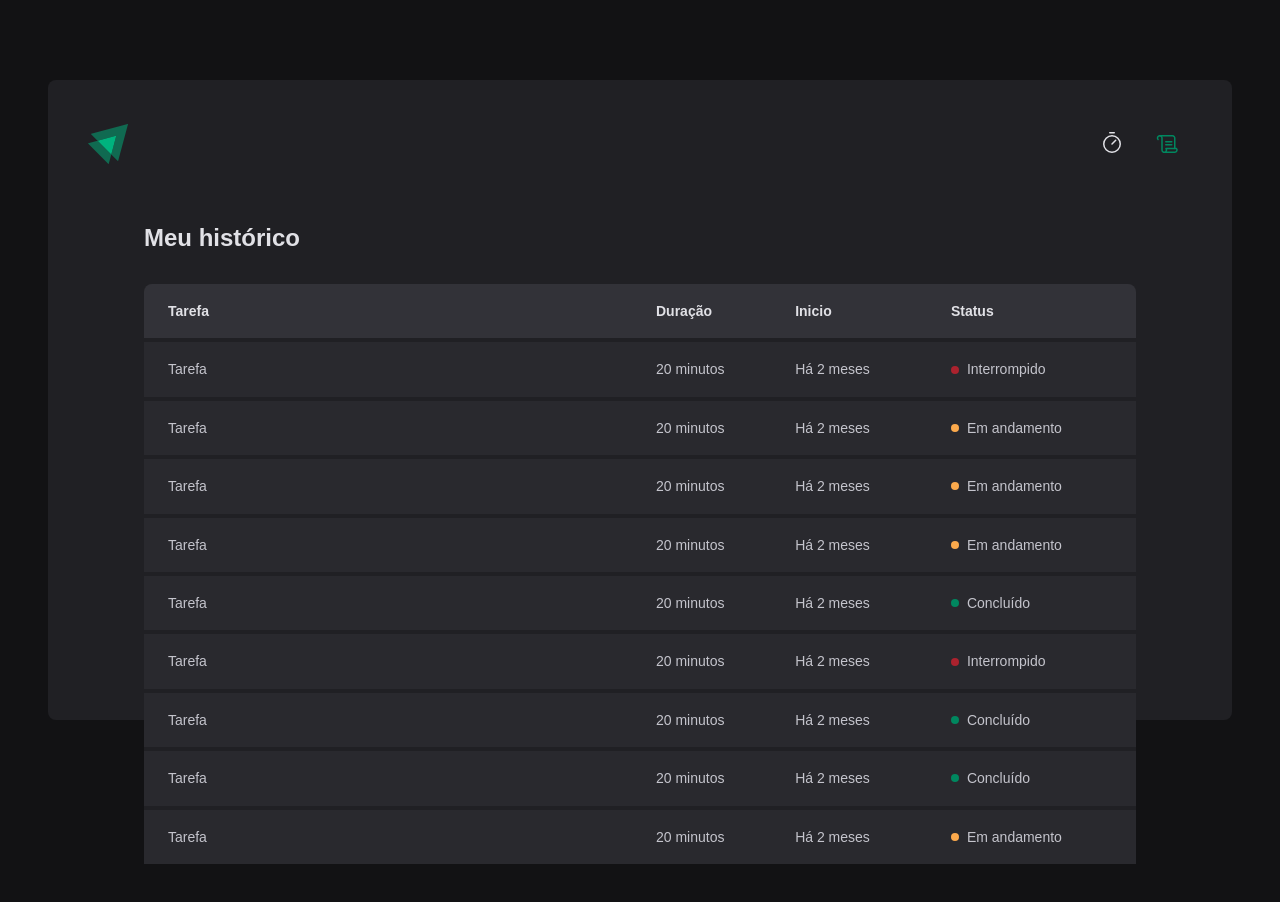
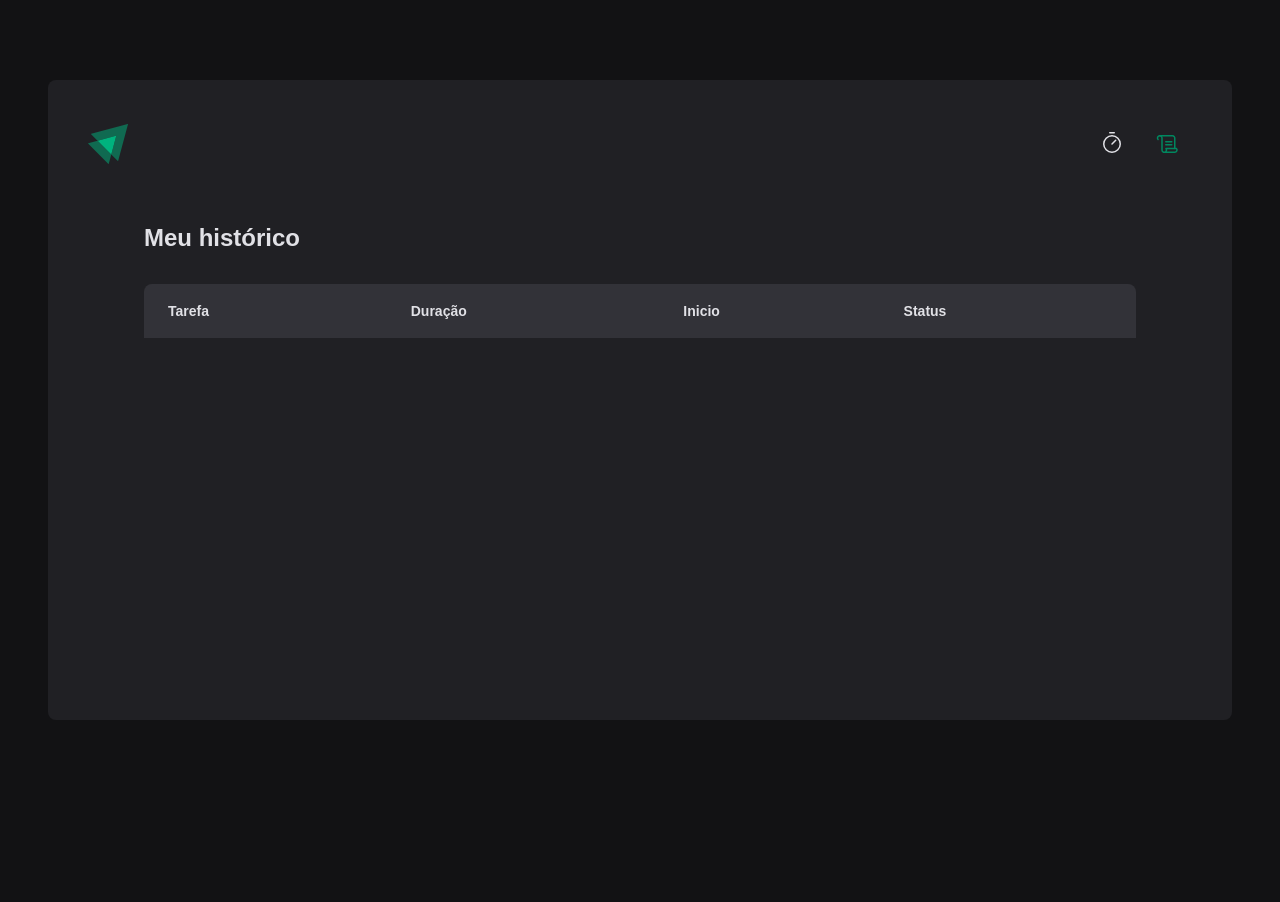
Before and after one commit to FernandoZuchi/ignite-timer, a React (Vite) app: page /history in a window 1280 px wide. Shown: the top 902 px of the page. After the commit the page ends 800 px from the top, so only its background shows below. Built offline with nearby package versions, Linux system fonts and the light colour scheme.

Commit message:
M5✔️ - Contextos 🗣️🗣️

```diff
--- /dev/null
+++ b/src/context/CyclesContext.tsx
@@ -0,0 +1,107 @@
+import { createContext, ReactNode, useState } from "react";
+
+interface CreateCycleData {
+  task: string;
+  minutesAmount: number;
+}
+
+interface Cycle {
+  id: string;
+  task: string;
+  minutesAmount: number;
+  startDate: Date;
+  interruptedDate?: Date;
+  finishedDate?: Date;
+}
+
+interface CyclesContextType {
+  cycles: Cycle[];
+  activeCycle: Cycle | undefined;
+  activeCycleId: string | null;
+  amountSecondsPassed: number;
+  markCurrentCycleAsFinished: () => void;
+  setSecondsPassed: (seconds: number) => void;
+  createNewCycle: (data: CreateCycleData) => void;
+  interruptCurrentCycle: () => void;
+}
+
+export const CyclesContext = createContext({} as CyclesContextType);
+
+interface CyclesContextProviderProps {
+  children: ReactNode;
+}
+
+export function CyclesContextProvider({
+  children,
+}: CyclesContextProviderProps) {
+  const [cycles, setCycles] = useState<Cycle[]>([]);
+  const [activeCycleId, setActiveCycleId] = useState<string | null>(null);
+  const [amountSecondsPassed, setAmountSecondsPassed] = useState(0);
+
+  const activeCycle = cycles.find((cycle) => cycle.id === activeCycleId);
+
+  function setSecondsPassed(seconds: number) {
+    setAmountSecondsPassed(seconds);
+  }
+
+  function markCurrentCycleAsFinished() {
+    setCycles((state) =>
+      state.map((cycle) => {
+        if (cycle.id === activeCycleId) {
+          return { ...cycle, finishedDate: new Date() };
+        } else {
+          return cycle;
+        }
+      })
+    );
+  }
+
+  function createNewCycle(data: CreateCycleData) {
+    const id = String(new Date().getTime());
+
+    const newCycle: Cycle = {
+      id,
+      task: data.task,
+      minutesAmount: data.minutesAmount,
+      startDate: new Date(),
+    };
+
+    setCycles((state) => [...state, newCycle]);
+    setActiveCycleId(id);
+    setAmountSecondsPassed(0);
+
+    // reset();
+  }
+
+  function interruptCurrentCycle() {
+    setActiveCycleId(null);
+
+    setCycles(
+      cycles.map((cycle) => {
+        if (cycle.id === activeCycleId) {
+          return { ...cycle, interruptedDate: new Date() };
+        } else {
+          return cycle;
+        }
+      })
+    );
+    setActiveCycleId(null);
+  }
+
+  return (
+    <CyclesContext.Provider
+      value={{
+        activeCycle,
+        activeCycleId,
+        markCurrentCycleAsFinished,
+        amountSecondsPassed,
+        setSecondsPassed,
+        createNewCycle,
+        interruptCurrentCycle,
+        cycles,
+      }}
+    >
+      {children}
+    </CyclesContext.Provider>
+  );
+}
--- a/src/pages/History/index.tsx
+++ b/src/pages/History/index.tsx
@@ -1,6 +1,12 @@
+import { useContext } from "react";
 import { HistoryContainer, HistoryList, Status } from "./style";
+import { CyclesContext } from "../../context/CyclesContext";
+import { formatDistanceToNow } from "date-fns";
+import { ptBR } from "date-fns/locale/pt-BR";
 
 export function History() {
+  const { cycles } = useContext(CyclesContext);
+
   return (
     <HistoryContainer>
       <h1>Meu histórico</h1>
@@ -16,78 +22,33 @@ export function History() {
             </tr>
           </thead>
           <tbody>
-            <tr>
-              <td>Tarefa</td>
-              <td>20 minutos</td>
-              <td>Há 2 meses</td>
-              <td>
-                <Status statusColor="red">Interrompido</Status>
-              </td>
-            </tr>
-            <tr>
-              <td>Tarefa</td>
-              <td>20 minutos</td>
-              <td>Há 2 meses</td>
-              <td>
-                <Status statusColor="yellow">Em andamento</Status>
-              </td>
-            </tr>
-            <tr>
-              <td>Tarefa</td>
-              <td>20 minutos</td>
-              <td>Há 2 meses</td>
-              <td>
-                <Status statusColor="yellow">Em andamento</Status>
-              </td>
-            </tr>
-            <tr>
-              <td>Tarefa</td>
-              <td>20 minutos</td>
-              <td>Há 2 meses</td>
-              <td>
-                <Status statusColor="yellow">Em andamento</Status>
-              </td>
-            </tr>
-            <tr>
-              <td>Tarefa</td>
-              <td>20 minutos</td>
-              <td>Há 2 meses</td>
-              <td>
-                <Status statusColor="green">Concluído</Status>
-              </td>
-            </tr>
-            <tr>
-              <td>Tarefa</td>
-              <td>20 minutos</td>
-              <td>Há 2 meses</td>
-              <td>
-                <Status statusColor="red">Interrompido</Status>
-              </td>
-            </tr>
-            <tr>
-              <td>Tarefa</td>
-              <td>20 minutos</td>
-              <td>Há 2 meses</td>
-              <td>
-                <Status statusColor="green">Concluído</Status>
-              </td>
-            </tr>
-            <tr>
-              <td>Tarefa</td>
-              <td>20 minutos</td>
-              <td>Há 2 meses</td>
-              <td>
-                <Status statusColor="green">Concluído</Status>
-              </td>
-            </tr>
-            <tr>
-              <td>Tarefa</td>
-              <td>20 minutos</td>
-              <td>Há 2 meses</td>
-              <td>
-                <Status statusColor="yellow">Em andamento</Status>
-              </td>
-            </tr>
+            {cycles.map((cycle) => {
+              return (
+                <tr key={cycle.id}>
+                  <td>{cycle.task}</td>
+                  <td>{cycle.minutesAmount} minutos</td>
+                  <td>
+                    {formatDistanceToNow(cycle.startDate, {
+                      addSuffix: true,
+                      locale: ptBR,
+                    })}
+                  </td>
+                  <td>
+                    {cycle.finishedDate && (
+                      <Status statusColor="green">Concluído</Status>
+                    )}
+
+                    {cycle.interruptedDate && (
+                      <Status statusColor="red">Interrompido</Status>
+                    )}
+
+                    {!cycle.interruptedDate && !cycle.finishedDate && (
+                      <Status statusColor="yellow">Em andamento</Status>
+                    )}
+                  </td>
+                </tr>
+              );
+            })}
           </tbody>
         </table>
       </HistoryList>
--- a/src/pages/Home/CountDown/index.tsx
+++ b/src/pages/Home/CountDown/index.tsx
@@ -1,18 +1,64 @@
-import { useState, useEffect } from "react";
+import { useEffect, useContext } from "react";
 import { CountDownContainer, Separator } from "./styles";
-import { cy } from "date-fns/locale";
-
+import { CyclesContext } from "../../../context/CyclesContext";
+import { differenceInSeconds } from "date-fns";
+// import { cy } from "date-fns/locale";
 
 export function CountDown() {
-  const [amountSecondsPassed, setAmountSecondsPassed] = useState(0);
+  const {
+    activeCycle,
+    activeCycleId,
+    markCurrentCycleAsFinished,
+    amountSecondsPassed,
+    setSecondsPassed,
+  } = useContext(CyclesContext);
+
+  const totalSeconds = activeCycle ? activeCycle.minutesAmount * 60 : 0;
+
+  useEffect(() => {
+    let interval: number;
+
+    if (activeCycle) {
+      interval = setInterval(() => {
+        const secondsDifference = differenceInSeconds(
+          new Date(),
+          activeCycle.startDate
+        );
+
+        if (secondsDifference >= totalSeconds) {
+          markCurrentCycleAsFinished();
+          setSecondsPassed(totalSeconds);
+          clearInterval(interval);
+        } else {
+          setSecondsPassed(secondsDifference);
+        }
+      }, 1000);
+    }
+
+    return () => {
+      clearInterval(interval);
+    };
+  }, [
+    activeCycle,
+    totalSeconds,
+    activeCycleId,
+    setSecondsPassed,
+    markCurrentCycleAsFinished,
+  ]);
+
+  const currentSeconds = activeCycle ? totalSeconds - amountSecondsPassed : 0;
+
+  const minutesAmount = Math.floor(currentSeconds / 60);
+  const secondsAmount = currentSeconds % 60;
+
+  const minutes = String(minutesAmount).padStart(2, "0");
+  const seconds = String(secondsAmount).padStart(2, "0");
 
   useEffect(() => {
     if (activeCycle) {
       document.title = `${minutes}:${seconds}`;
     }
   }, [minutes, seconds, activeCycle]);
-
-  const totalSeconds = activeCycle ? activeCycle.minutesAmount * 60 : 0;
 
   return (
     <CountDownContainer>
@@ -22,5 +68,5 @@ export function CountDown() {
       <span>{seconds[0]}</span>
       <span>{seconds[1]}</span>
     </CountDownContainer>
-    )
+  );
 }
--- a/src/pages/Home/NewCycleForm/index.tsx
+++ b/src/pages/Home/NewCycleForm/index.tsx
@@ -1,27 +1,12 @@
 import { FormContainer, MinutesAmountInput, TaskInput } from "./styles";
-import { useForm } from "react-hook-form";
-import { zodResolver } from "@hookform/resolvers/zod";
-import * as zod from "zod";
+import { useContext } from "react";
+import { CyclesContext } from "../../../context/CyclesContext";
+import { useFormContext } from "react-hook-form";
 
 
-const newCycleFormValidationSchema = zod.object({
-    task: zod.string().min(1, "Informe a tarefa"),
-    minutesAmount: zod
-      .number()
-      .min(5, "O ciclo precisa ser de no minimo 5 minutos")
-      .max(60, "O ciclo precisa ser de no maximo 60 minutos"),
-  });
-
-  type NewCycleFormData = zod.infer<typeof newCycleFormValidationSchema>;
-
 export function NewCycleForm() {
-  const { register, handleSubmit, watch } = useForm<NewCycleFormData>({
-    resolver: zodResolver(newCycleFormValidationSchema),
-    defaultValues: {
-      task: "",
-      minutesAmount: 0,
-    },
-  });
+  const { activeCycle } = useContext(CyclesContext)
+  const { register } = useFormContext()
 
   return (
     <FormContainer>
```
Also changed, not shown: src/App.tsx (+11 -9 lines), src/pages/Home/index.tsx (+35 -86 lines). Lines whose indentation alone changed are shown as unchanged.
